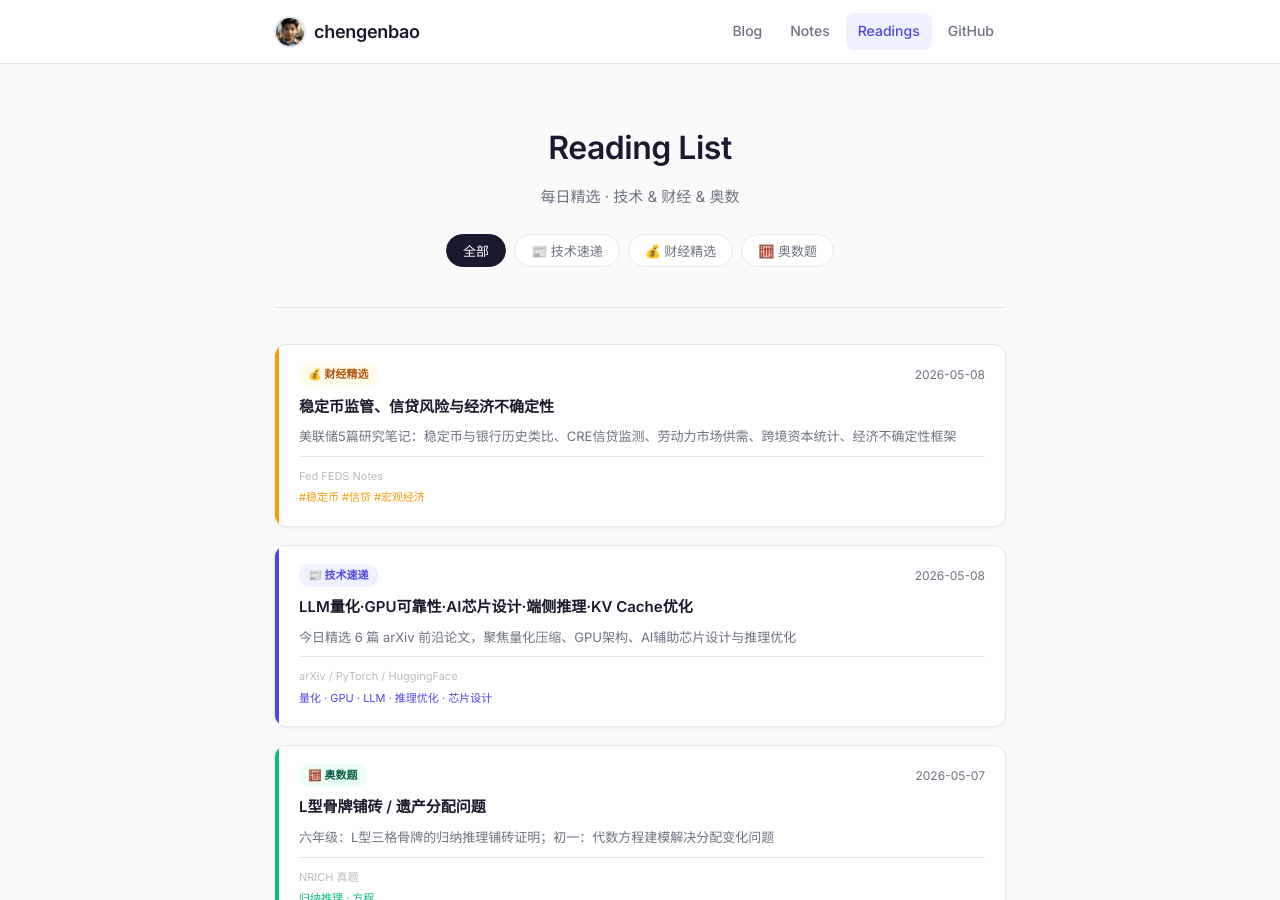
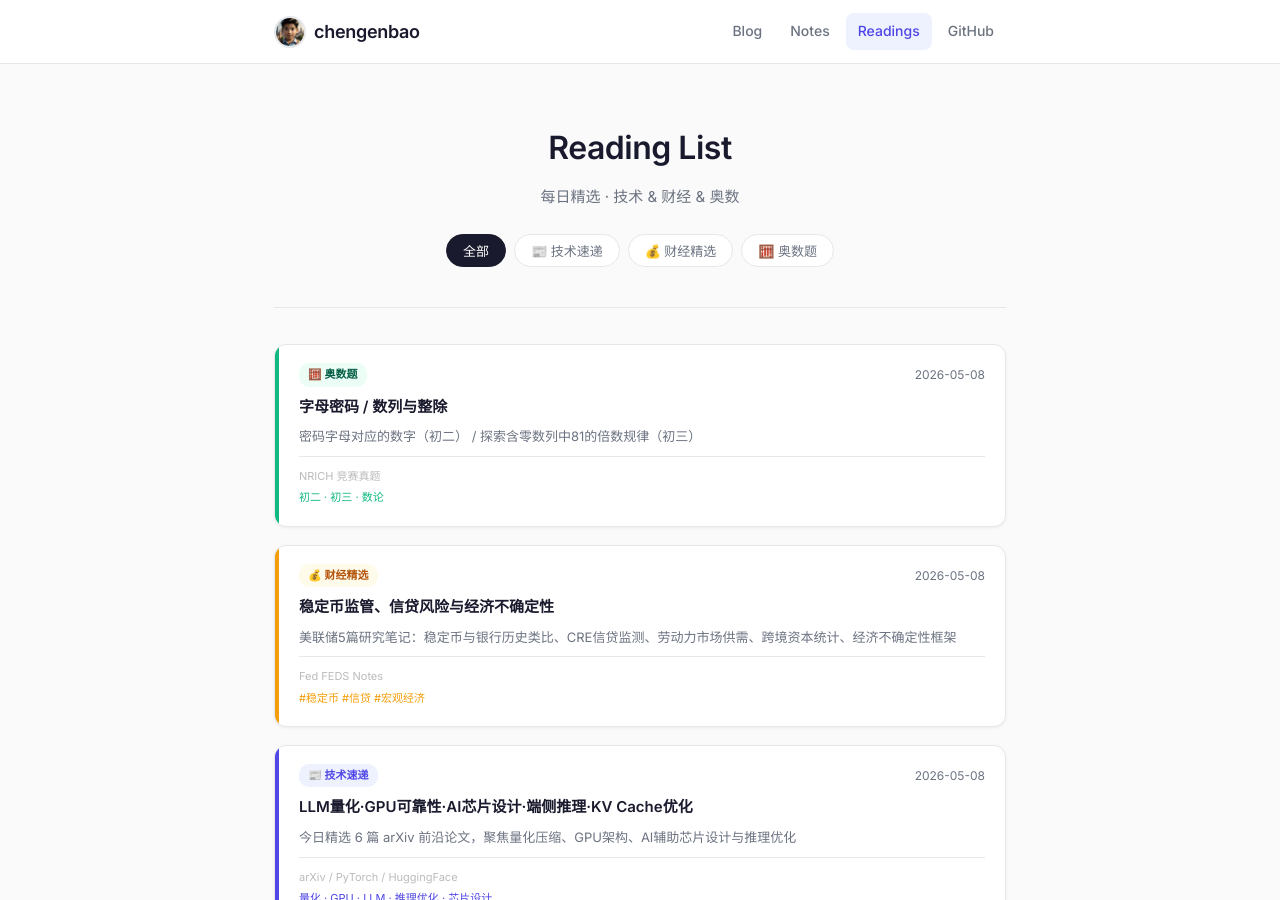
Before and after one commit to chengenbao/chengenbao.github.io, a Jekyll site: the page built from reading-list/index.md, in a window 1280 px wide and 900 px high. Built offline with Jekyll 4.4.1, drawn with Linux system fonts in a browser that asks for light colours.

Commit message:
add math card 2026-05-08

```diff
--- a/reading-list/index.md
+++ b/reading-list/index.md
@@ -18,6 +18,7 @@
   </div>
 
   <div class="rl-grid">
+<a class="rl-card math" href="/reading-list/2026-05-08-math/"><div class="rl-accent"></div><div class="rl-body"><div class="rl-top"><span class="rl-badge math">🧮 奥数题</span><time>2026-05-08</time></div><h2>字母密码 / 数列与整除</h2><p>密码字母对应的数字（初二） / 探索含零数列中81的倍数规律（初三）</p><div class="rl-meta"><span class="rl-source">NRICH 竞赛真题</span><span class="rl-tags">初二 · 初三 · 数论</span></div></div></a>
 <a class="rl-card finance" href="/reading-list/2026-05-08-finance-daily/">
   <div class="rl-accent"></div>
   <div class="rl-body">
```
